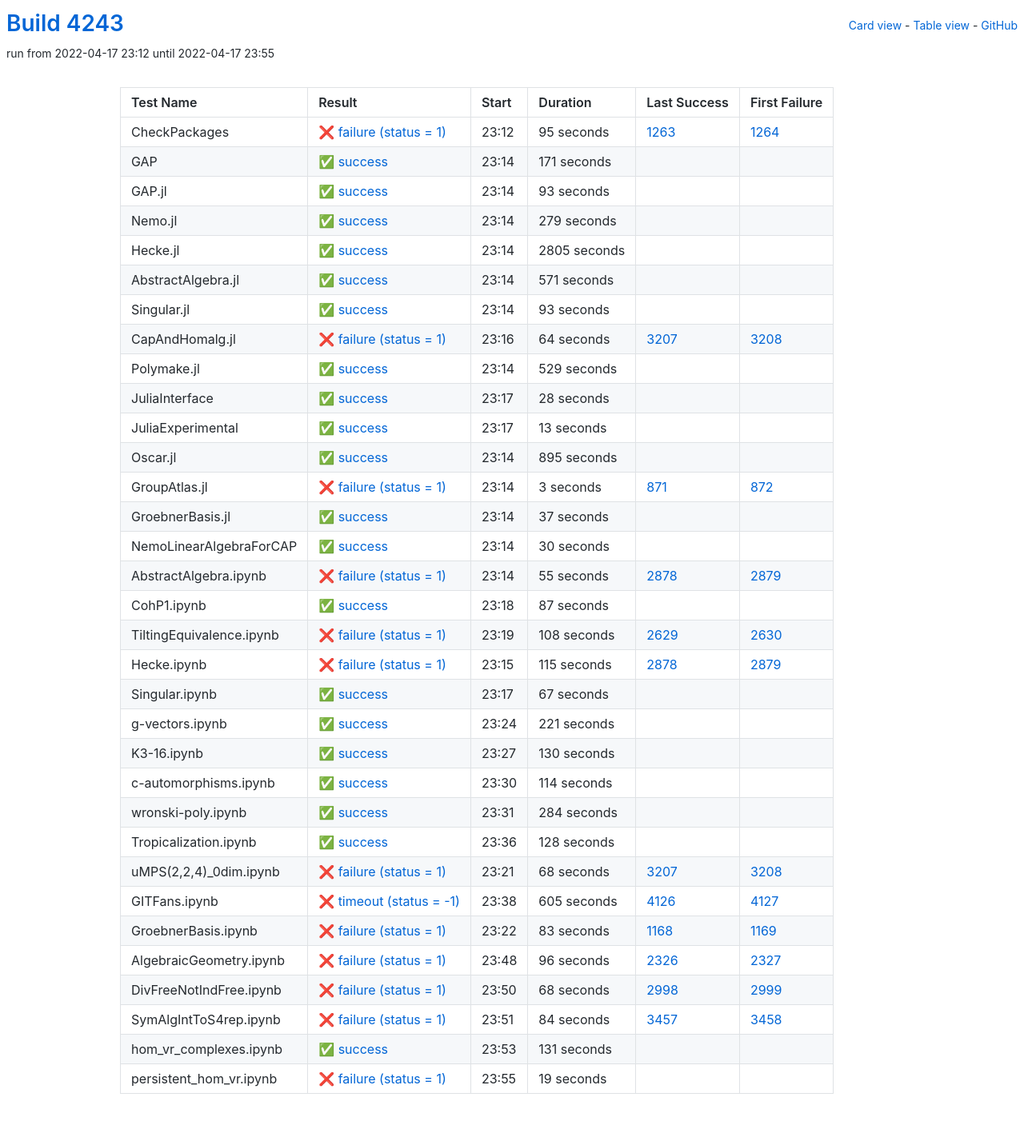
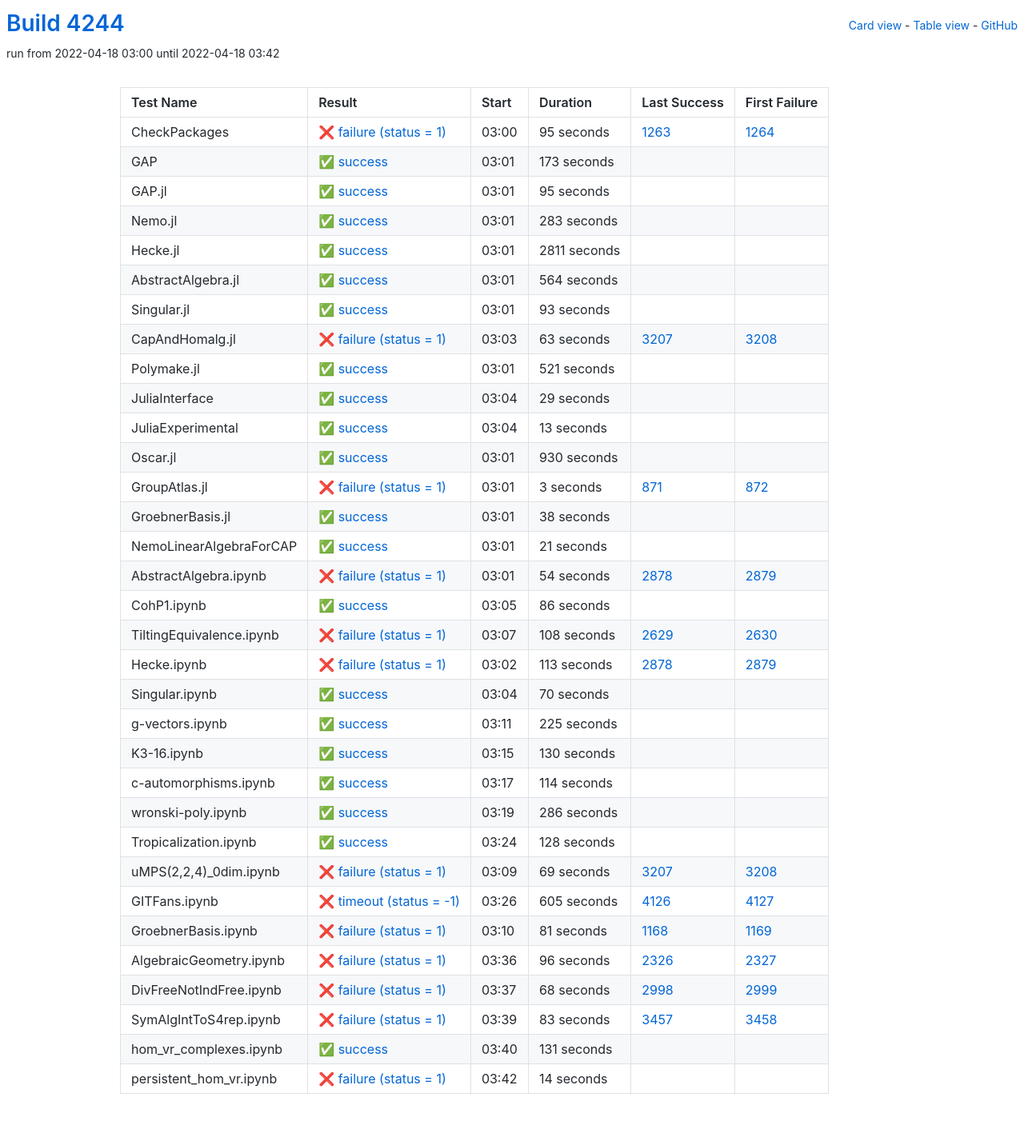
Before and after one commit to oscar-system/oscar-ci-status-stable, a Jekyll site: the page built from table.html, in a window 1280 px wide. Shown: the whole page at 80% size. Built offline with Jekyll 4.4.1, drawn with Linux system fonts in a browser that asks for light colours.

Commit message:
Build #4244

```diff
--- a/_data/ci.yml
+++ b/_data/ci.yml
@@ -1,6 +1,6 @@
 ---
-build: 4243
-build_url: https://oscarci.mathematik.uni-kl.de/job/oscar-stable/4243/
+build: 4244
+build_url: https://oscarci.mathematik.uni-kl.de/job/oscar-stable/4244/
 job: oscar-stable
 organization: oscar-system
 repo: oscar-ci-status-stable
@@ -8,8 +8,8 @@ repourl: https://github.com/oscar-system/oscar-ci-status-stable
 tests:
 - name: CheckPackages
   id: checkpackages
-  log: https://oscarci.mathematik.uni-kl.de/job/oscar-stable/4243/artifact/logs/build-4243/CheckPackages.log
-  start: 2022-04-17 23:12
+  log: https://oscarci.mathematik.uni-kl.de/job/oscar-stable/4244/artifact/logs/build-4244/CheckPackages.log
+  start: 2022-04-18 03:00
   success: false
   exitcode: 1
   status: failure
@@ -20,68 +20,68 @@ tests:
   first_failure_url: https://oscarci.mathematik.uni-kl.de/job/oscar-stable/1264/
 - name: GAP
   id: gap
-  log: https://oscarci.mathematik.uni-kl.de/job/oscar-stable/4243/artifact/logs/build-4243/GAP.log
-  start: 2022-04-17 23:14
+  log: https://oscarci.mathematik.uni-kl.de/job/oscar-stable/4244/artifact/logs/build-4244/GAP.log
+  start: 2022-04-18 03:01
   success: true
   exitcode: 0
   status: success
-  duration: 171
+  duration: 173
   last_success: false
   last_success_url:
   first_failure: false
   first_failure_url:
 - name: GAP.jl
   id: gap-jl
-  log: https://oscarci.mathematik.uni-kl.de/job/oscar-stable/4243/artifact/logs/build-4243/GAP.jl.log
-  start: 2022-04-17 23:14
+  log: https://oscarci.mathematik.uni-kl.de/job/oscar-stable/4244/artifact/logs/build-4244/GAP.jl.log
+  start: 2022-04-18 03:01
   success: true
   exitcode: 0
   status: success
-  duration: 93
+  duration: 95
   last_success: false
   last_success_url:
   first_failure: false
   first_failure_url:
 - name: Nemo.jl
   id: nemo-jl
-  log: https://oscarci.mathematik.uni-kl.de/job/oscar-stable/4243/artifact/logs/build-4243/Nemo.jl.log
-  start: 2022-04-17 23:14
+  log: https://oscarci.mathematik.uni-kl.de/job/oscar-stable/4244/artifact/logs/build-4244/Nemo.jl.log
+  start: 2022-04-18 03:01
   success: true
   exitcode: 0
   status: success
-  duration: 279
+  duration: 283
   last_success: false
   last_success_url:
   first_failure: false
   first_failure_url:
 - name: Hecke.jl
   id: hecke-jl
-  log: https://oscarci.mathematik.uni-kl.de/job/oscar-stable/4243/artifact/logs/build-4243/Hecke.jl.log
-  start: 2022-04-17 23:14
+  log: https://oscarci.mathematik.uni-kl.de/job/oscar-stable/4244/artifact/logs/build-4244/Hecke.jl.log
+  start: 2022-04-18 03:01
   success: true
   exitcode: 0
   status: success
-  duration: 2805
+  duration: 2811
   last_success: false
   last_success_url:
   first_failure: false
   first_failure_url:
 - name: AbstractAlgebra.jl
   id: abstractalgebra-jl
-  log: https://oscarci.mathematik.uni-kl.de/job/oscar-stable/4243/artifact/logs/build-4243/AbstractAlgebra.jl.log
-  start: 2022-04-17 23:14
+  log: https://oscarci.mathematik.uni-kl.de/job/oscar-stable/4244/artifact/logs/build-4244/AbstractAlgebra.jl.log
+  start: 2022-04-18 03:01
   success: true
   exitcode: 0
   status: success
-  duration: 571
+  duration: 564
   last_success: false
   last_success_url:
   first_failure: false
   first_failure_url:
 - name: Singular.jl
   id: singular-jl
-  log: https://oscarci.mathematik.uni-kl.de/job/oscar-stable/4243/artifact/logs/build-4243/Singular.jl.log
-  start: 2022-04-17 23:14
+  log: https://oscarci.mathematik.uni-kl.de/job/oscar-stable/4244/artifact/logs/build-4244/Singular.jl.log
+  start: 2022-04-18 03:01
   success: true
   exitcode: 0
   status: success
@@ -92,44 +92,44 @@ tests:
   first_failure_url:
 - name: CapAndHomalg.jl
   id: capandhomalg-jl
-  log: https://oscarci.mathematik.uni-kl.de/job/oscar-stable/4243/artifact/logs/build-4243/CapAndHomalg.jl.log
-  start: 2022-04-17 23:16
+  log: https://oscarci.mathematik.uni-kl.de/job/oscar-stable/4244/artifact/logs/build-4244/CapAndHomalg.jl.log
+  start: 2022-04-18 03:03
   success: false
   exitcode: 1
   status: failure
-  duration: 64
+  duration: 63
   last_success: 3207
   last_success_url: https://oscarci.mathematik.uni-kl.de/job/oscar-stable/3207/
   first_failure: 3208
   first_failure_url: https://oscarci.mathematik.uni-kl.de/job/oscar-stable/3208/
 - name: Polymake.jl
   id: polymake-jl
-  log: https://oscarci.mathematik.uni-kl.de/job/oscar-stable/4243/artifact/logs/build-4243/Polymake.jl.log
-  start: 2022-04-17 23:14
+  log: https://oscarci.mathematik.uni-kl.de/job/oscar-stable/4244/artifact/logs/build-4244/Polymake.jl.log
+  start: 2022-04-18 03:01
   success: true
   exitcode: 0
   status: success
-  duration: 529
+  duration: 521
   last_success: false
   last_success_url:
   first_failure: false
   first_failure_url:
 - name: JuliaInterface
   id: juliainterface
-  log: https://oscarci.mathematik.uni-kl.de/job/oscar-stable/4243/artifact/logs/build-4243/JuliaInterface.log
-  start: 2022-04-17 23:17
+  log: https://oscarci.mathematik.uni-kl.de/job/oscar-stable/4244/artifact/logs/build-4244/JuliaInterface.log
+  start: 2022-04-18 03:04
   success: true
   exitcode: 0
   status: success
-  duration: 28
+  duration: 29
   last_success: false
   last_success_url:
   first_failure: false
   first_failure_url:
 - name: JuliaExperimental
   id: juliaexperimental
-  log: https://oscarci.mathematik.uni-kl.de/job/oscar-stable/4243/artifact/logs/build-4243/JuliaExperimental.log
-  start: 2022-04-17 23:17
+  log: https://oscarci.mathematik.uni-kl.de/job/oscar-stable/4244/artifact/logs/build-4244/JuliaExperimental.log
+  start: 2022-04-18 03:04
   success: true
   exitcode: 0
   status: success
@@ -140,20 +140,20 @@ tests:
   first_failure_url:
 - name: Oscar.jl
   id: oscar-jl
-  log: https://oscarci.mathematik.uni-kl.de/job/oscar-stable/4243/artifact/logs/build-4243/Oscar.jl.log
-  start: 2022-04-17 23:14
+  log: https://oscarci.mathematik.uni-kl.de/job/oscar-stable/4244/artifact/logs/build-4244/Oscar.jl.log
+  start: 2022-04-18 03:01
   success: true
   exitcode: 0
   status: success
-  duration: 895
+  duration: 930
   last_success: false
   last_success_url:
   first_failure: false
   first_failure_url:
 - name: GroupAtlas.jl
   id: groupatlas-jl
-  log: https://oscarci.mathematik.uni-kl.de/job/oscar-stable/4243/artifact/logs/build-4243/GroupAtlas.jl.log
-  start: 2022-04-17 23:14
+  log: https://oscarci.mathematik.uni-kl.de/job/oscar-stable/4244/artifact/logs/build-4244/GroupAtlas.jl.log
+  start: 2022-04-18 03:01
   success: false
   exitcode: 1
   status: failure
@@ -164,56 +164,56 @@ tests:
   first_failure_url: https://oscarci.mathematik.uni-kl.de/job/oscar-stable/872/
 - name: GroebnerBasis.jl
   id: groebnerbasis-jl
-  log: https://oscarci.mathematik.uni-kl.de/job/oscar-stable/4243/artifact/logs/build-4243/GroebnerBasis.jl.log
-  start: 2022-04-17 23:14
+  log: https://oscarci.mathematik.uni-kl.de/job/oscar-stable/4244/artifact/logs/build-4244/GroebnerBasis.jl.log
+  start: 2022-04-18 03:01
   success: true
   exitcode: 0
   status: success
-  duration: 37
+  duration: 38
   last_success: false
   last_success_url:
   first_failure: false
   first_failure_url:
 - name: NemoLinearAlgebraForCAP
   id: nemolinearalgebraforcap
-  log: https://oscarci.mathematik.uni-kl.de/job/oscar-stable/4243/artifact/logs/build-4243/NemoLinearAlgebraForCAP.log
-  start: 2022-04-17 23:14
+  log: https://oscarci.mathematik.uni-kl.de/job/oscar-stable/4244/artifact/logs/build-4244/NemoLinearAlgebraForCAP.log
+  start: 2022-04-18 03:01
   success: true
   exitcode: 0
   status: success
-  duration: 30
+  duration: 21
   last_success: false
   last_success_url:
   first_failure: false
   first_failure_url:
 - name: AbstractAlgebra.ipynb
   id: abstractalgebra-ipynb
-  log: https://oscarci.mathematik.uni-kl.de/job/oscar-stable/4243/artifact/logs/build-4243/AbstractAlgebra.ipynb.log
-  start: 2022-04-17 23:14
+  log: https://oscarci.mathematik.uni-kl.de/job/oscar-stable/4244/artifact/logs/build-4244/AbstractAlgebra.ipynb.log
+  start: 2022-04-18 03:01
   success: false
   exitcode: 1
   status: failure
-  duration: 55
+  duration: 54
   last_success: 2878
   last_success_url: https://oscarci.mathematik.uni-kl.de/job/oscar-stable/2878/
   first_failure: 2879
   first_failure_url: https://oscarci.mathematik.uni-kl.de/job/oscar-stable/2879/
 - name: CohP1.ipynb
   id: cohp1-ipynb
-  log: https://oscarci.mathematik.uni-kl.de/job/oscar-stable/4243/artifact/logs/build-4243/CohP1.ipynb.log
-  start: 2022-04-17 23:18
+  log: https://oscarci.mathematik.uni-kl.de/job/oscar-stable/4244/artifact/logs/build-4244/CohP1.ipynb.log
+  start: 2022-04-18 03:05
   success: true
   exitcode: 0
   status: success
-  duration: 87
+  duration: 86
   last_success: false
   last_success_url:
   first_failure: false
   first_failure_url:
 - name: TiltingEquivalence.ipynb
   id: tiltingequivalence-ipynb
-  log: https://oscarci.mathematik.uni-kl.de/job/oscar-stable/4243/artifact/logs/build-4243/TiltingEquivalence.ipynb.log
-  start: 2022-04-17 23:19
+  log: https://oscarci.mathematik.uni-kl.de/job/oscar-stable/4244/artifact/logs/build-4244/TiltingEquivalence.ipynb.log
+  start: 2022-04-18 03:07
   success: false
   exitcode: 1
   status: failure
@@ -224,44 +224,44 @@ tests:
   first_failure_url: https://oscarci.mathematik.uni-kl.de/job/oscar-stable/2630/
 - name: Hecke.ipynb
   id: hecke-ipynb
-  log: https://oscarci.mathematik.uni-kl.de/job/oscar-stable/4243/artifact/logs/build-4243/Hecke.ipynb.log
-  start: 2022-04-17 23:15
+  log: https://oscarci.mathematik.uni-kl.de/job/oscar-stable/4244/artifact/logs/build-4244/Hecke.ipynb.log
+  start: 2022-04-18 03:02
   success: false
   exitcode: 1
   status: failure
-  duration: 115
+  duration: 113
   last_success: 2878
   last_success_url: https://oscarci.mathematik.uni-kl.de/job/oscar-stable/2878/
   first_failure: 2879
   first_failure_url: https://oscarci.mathematik.uni-kl.de/job/oscar-stable/2879/
 - name: Singular.ipynb
   id: singular-ipynb
-  log: https://oscarci.mathematik.uni-kl.de/job/oscar-stable/4243/artifact/logs/build-4243/Singular.ipynb.log
-  start: 2022-04-17 23:17
+  log: https://oscarci.mathematik.uni-kl.de/job/oscar-stable/4244/artifact/logs/build-4244/Singular.ipynb.log
+  start: 2022-04-18 03:04
   success: true
   exitcode: 0
   status: success
-  duration: 67
+  duration: 70
   last_success: false
   last_success_url:
   first_failure: false
   first_failure_url:
 - name: g-vectors.ipynb
   id: g-vectors-ipynb
-  log: https://oscarci.mathematik.uni-kl.de/job/oscar-stable/4243/artifact/logs/build-4243/g-vectors.ipynb.log
-  start: 2022-04-17 23:24
+  log: https://oscarci.mathematik.uni-kl.de/job/oscar-stable/4244/artifact/logs/build-4244/g-vectors.ipynb.log
+  start: 2022-04-18 03:11
   success: true
   exitcode: 0
   status: success
-  duration: 221
+  duration: 225
   last_success: false
   last_success_url:
   first_failure: false
   first_failure_url:
 - name: K3-16.ipynb
   id: k3-16-ipynb
-  log: https://oscarci.mathematik.uni-kl.de/job/oscar-stable/4243/artifact/logs/build-4243/K3-16.ipynb.log
-  start: 2022-04-17 23:27
+  log: https://oscarci.mathematik.uni-kl.de/job/oscar-stable/4244/artifact/logs/build-4244/K3-16.ipynb.log
+  start: 2022-04-18 03:15
   success: true
   exitcode: 0
   status: success
@@ -272,8 +272,8 @@ tests:
   first_failure_url:
 - name: c-automorphisms.ipynb
   id: c-automorphisms-ipynb
-  log: https://oscarci.mathematik.uni-kl.de/job/oscar-stable/4243/artifact/logs/build-4243/c-automorphisms.ipynb.log
-  start: 2022-04-17 23:30
+  log: https://oscarci.mathematik.uni-kl.de/job/oscar-stable/4244/artifact/logs/build-4244/c-automorphisms.ipynb.log
+  start: 2022-04-18 03:17
   success: true
   exitcode: 0
   status: success
@@ -284,20 +284,20 @@ tests:
   first_failure_url:
 - name: wronski-poly.ipynb
   id: wronski-poly-ipynb
-  log: https://oscarci.mathematik.uni-kl.de/job/oscar-stable/4243/artifact/logs/build-4243/wronski-poly.ipynb.log
-  start: 2022-04-17 23:31
+  log: https://oscarci.mathematik.uni-kl.de/job/oscar-stable/4244/artifact/logs/build-4244/wronski-poly.ipynb.log
+  start: 2022-04-18 03:19
   success: true
   exitcode: 0
   status: success
-  duration: 284
+  duration: 286
   last_success: false
   last_success_url:
   first_failure: false
   first_failure_url:
 - name: Tropicalization.ipynb
   id: tropicalization-ipynb
-  log: https://oscarci.mathematik.uni-kl.de/job/oscar-stable/4243/artifact/logs/build-4243/Tropicalization.ipynb.log
-  start: 2022-04-17 23:36
+  log: https://oscarci.mathematik.uni-kl.de/job/oscar-stable/4244/artifact/logs/build-4244/Tropicalization.ipynb.log
+  start: 2022-04-18 03:24
   success: true
   exitcode: 0
   status: success
@@ -308,20 +308,20 @@ tests:
   first_failure_url:
 - name: uMPS(2,2,4)_0dim.ipynb
   id: umps-2-2-4-0dim-ipynb
-  log: https://oscarci.mathematik.uni-kl.de/job/oscar-stable/4243/artifact/logs/build-4243/uMPS-2-2-4-_0dim.ipynb.log
-  start: 2022-04-17 23:21
+  log: https://oscarci.mathematik.uni-kl.de/job/oscar-stable/4244/artifact/logs/build-4244/uMPS-2-2-4-_0dim.ipynb.log
+  start: 2022-04-18 03:09
   success: false
   exitcode: 1
   status: failure
-  duration: 68
+  duration: 69
   last_success: 3207
   last_success_url: https://oscarci.mathematik.uni-kl.de/job/oscar-stable/3207/
   first_failure: 3208
   first_failure_url: https://oscarci.mathematik.uni-kl.de/job/oscar-stable/3208/
 - name: GITFans.ipynb
   id: gitfans-ipynb
-  log: https://oscarci.mathematik.uni-kl.de/job/oscar-stable/4243/artifact/logs/build-4243/GITFans.ipynb.log
-  start: 2022-04-17 23:38
+  log: https://oscarci.mathematik.uni-kl.de/job/oscar-stable/4244/artifact/logs/build-4244/GITFans.ipynb.log
+  start: 2022-04-18 03:26
   success: false
   exitcode: -1
   status: timeout
@@ -332,20 +332,20 @@ tests:
   first_failure_url: https://oscarci.mathematik.uni-kl.de/job/oscar-stable/4127/
 - name: GroebnerBasis.ipynb
   id: groebnerbasis-ipynb
-  log: https://oscarci.mathematik.uni-kl.de/job/oscar-stable/4243/artifact/logs/build-4243/GroebnerBasis.ipynb.log
-  start: 2022-04-17 23:22
+  log: https://oscarci.mathematik.uni-kl.de/job/oscar-stable/4244/artifact/logs/build-4244/GroebnerBasis.ipynb.log
+  start: 2022-04-18 03:10
   success: false
   exitcode: 1
   status: failure
-  duration: 83
+  duration: 81
   last_success: 1168
   last_success_url: https://oscarci.mathematik.uni-kl.de/job/oscar-stable/1168/
   first_failure: 1169
   first_failure_url: https://oscarci.mathematik.uni-kl.de/job/oscar-stable/1169/
 - name: AlgebraicGeometry.ipynb
   id: algebraicgeometry-ipynb
-  log: https://oscarci.mathematik.uni-kl.de/job/oscar-stable/4243/artifact/logs/build-4243/AlgebraicGeometry.ipynb.log
-  start: 2022-04-17 23:48
+  log: https://oscarci.mathematik.uni-kl.de/job/oscar-stable/4244/artifact/logs/build-4244/AlgebraicGeometry.ipynb.log
+  start: 2022-04-18 03:36
   success: false
   exitcode: 1
   status: failure
@@ -356,8 +356,8 @@ tests:
   first_failure_url: https://oscarci.mathematik.uni-kl.de/job/oscar-stable/2327/
 - name: DivFreeNotIndFree.ipynb
   id: divfreenotindfree-ipynb
-  log: https://oscarci.mathematik.uni-kl.de/job/oscar-stable/4243/artifact/logs/build-4243/DivFreeNotIndFree.ipynb.log
-  start: 2022-04-17 23:50
+  log: https://oscarci.mathematik.uni-kl.de/job/oscar-stable/4244/artifact/logs/build-4244/DivFreeNotIndFree.ipynb.log
+  start: 2022-04-18 03:37
   success: false
   exitcode: 1
   status: failure
@@ -368,20 +368,20 @@ tests:
   first_failure_url: https://oscarci.mathematik.uni-kl.de/job/oscar-stable/2999/
 - name: SymAlgIntToS4rep.ipynb
   id: symalginttos4rep-ipynb
-  log: https://oscarci.mathematik.uni-kl.de/job/oscar-stable/4243/artifact/logs/build-4243/SymAlgIntToS4rep.ipynb.log
-  start: 2022-04-17 23:51
+  log: https://oscarci.mathematik.uni-kl.de/job/oscar-stable/4244/artifact/logs/build-4244/SymAlgIntToS4rep.ipynb.log
+  start: 2022-04-18 03:39
   success: false
   exitcode: 1
   status: failure
-  duration: 84
+  duration: 83
   last_success: 3457
   last_success_url: https://oscarci.mathematik.uni-kl.de/job/oscar-stable/3457/
   first_failure: 3458
   first_failure_url: https://oscarci.mathematik.uni-kl.de/job/oscar-stable/3458/
 - name: hom_vr_complexes.ipynb
   id: hom-vr-complexes-ipynb
-  log: https://oscarci.mathematik.uni-kl.de/job/oscar-stable/4243/artifact/logs/build-4243/hom_vr_complexes.ipynb.log
-  start: 2022-04-17 23:53
+  log: https://oscarci.mathematik.uni-kl.de/job/oscar-stable/4244/artifact/logs/build-4244/hom_vr_complexes.ipynb.log
+  start: 2022-04-18 03:40
   success: true
   exitcode: 0
   status: success
@@ -392,12 +392,12 @@ tests:
   first_failure_url:
 - name: persistent_hom_vr.ipynb
   id: persistent-hom-vr-ipynb
-  log: https://oscarci.mathematik.uni-kl.de/job/oscar-stable/4243/artifact/logs/build-4243/persistent_hom_vr.ipynb.log
-  start: 2022-04-17 23:55
+  log: https://oscarci.mathematik.uni-kl.de/job/oscar-stable/4244/artifact/logs/build-4244/persistent_hom_vr.ipynb.log
+  start: 2022-04-18 03:42
   success: false
   exitcode: 1
   status: failure
-  duration: 19
+  duration: 14
   last_success: false
   last_success_url:
   first_failure: false
```
Also changed, not shown: README.md.
